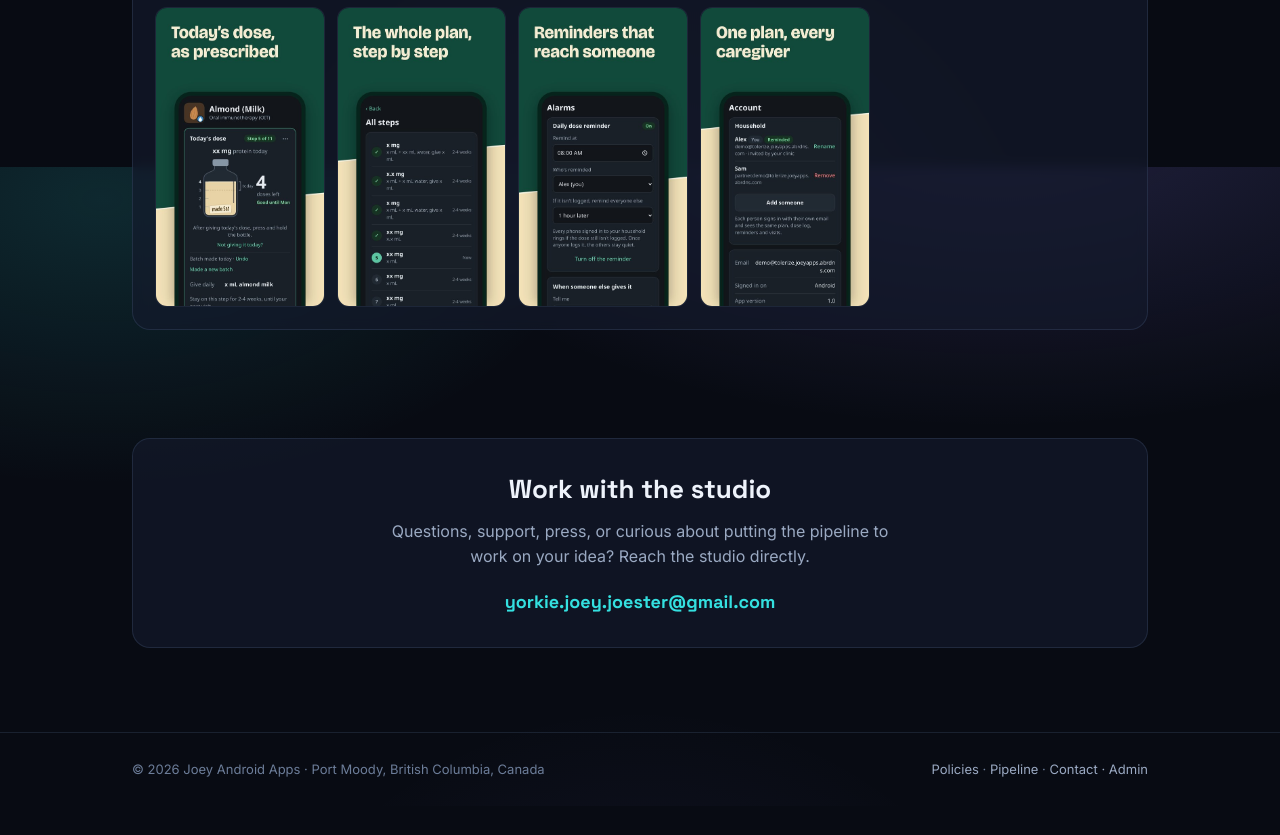
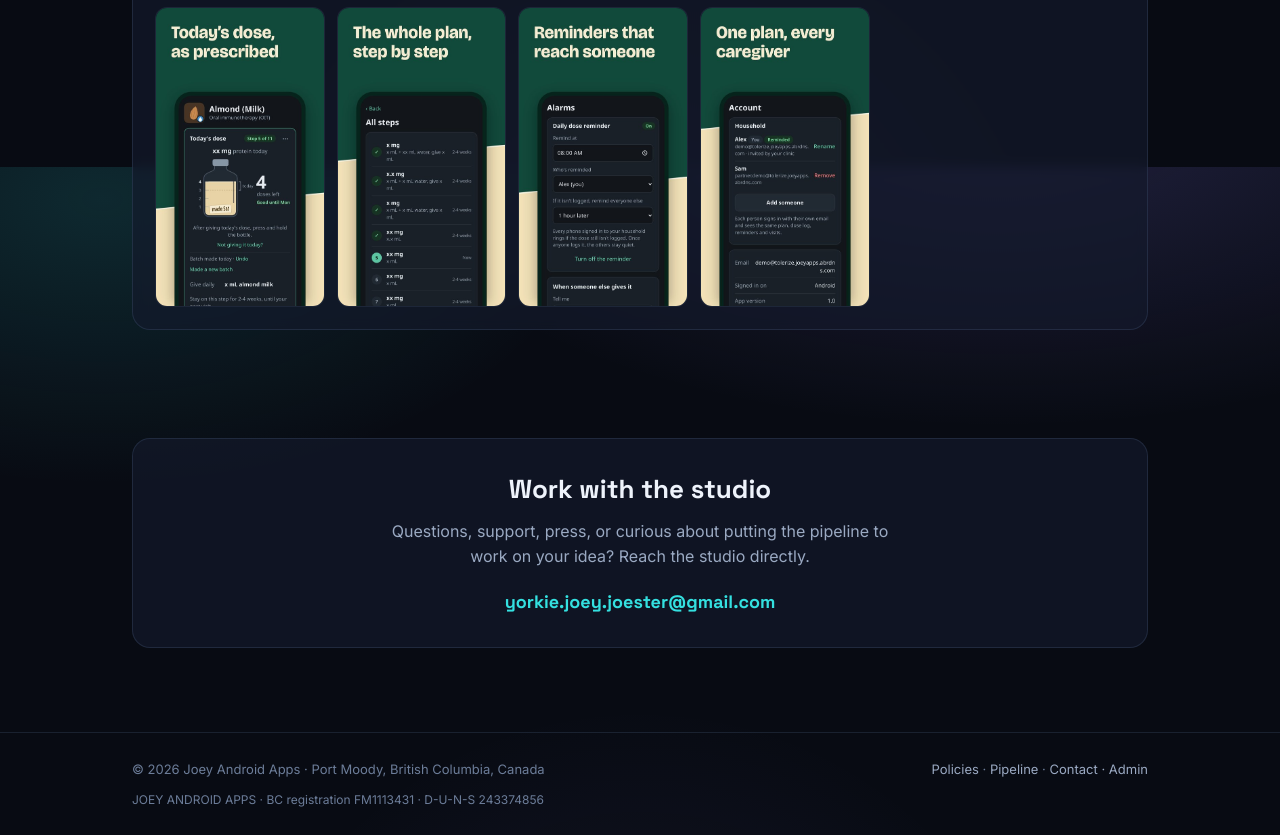
Before and after one commit to trentondyck/joeyapps-site, a plain HTML site: page index.html in a window 1280 px wide. Shown: the part 5433-6268 px from the top of the page. Before the commit the page ends 6239 px from the top, so only its background shows below. Drawn offline with Linux system fonts and the light colour scheme.

Commit message:
Footer: business name, BC registration and D-U-N-S
Co-Authored-By: Claude Opus 5.5 <noreply@anthropic.com>

```diff
--- a/index.html
+++ b/index.html
@@ -204,6 +204,8 @@
   footer .wrap{ padding:26px 22px; display:flex; flex-wrap:wrap; gap:10px 20px; justify-content:space-between; align-items:center;
     color:var(--muted-d); font-size:13px; }
   footer a{ color:var(--muted); }
+  footer .legal{ flex-basis:100%; font-size:12px; }
+  footer .nw{ white-space:nowrap; }
 
   /* ---- lightbox ---- */
   #lb{ position:fixed; inset:0; z-index:100; display:none; align-items:center; justify-content:center;
@@ -472,6 +474,7 @@
       <a href="mailto:yorkie.joey.joester@gmail.com">Contact</a>
       <a href="http://admin.joeyapps.abrdns.com:8765/" rel="nofollow noindex"> · Admin</a>
     </span>
+    <span class="legal"><span class="nw">JOEY ANDROID APPS</span> · <span class="nw">BC registration FM1113431</span> · <span class="nw">D-U-N-S 243374856</span></span>
   </div>
 </footer>
 
```
